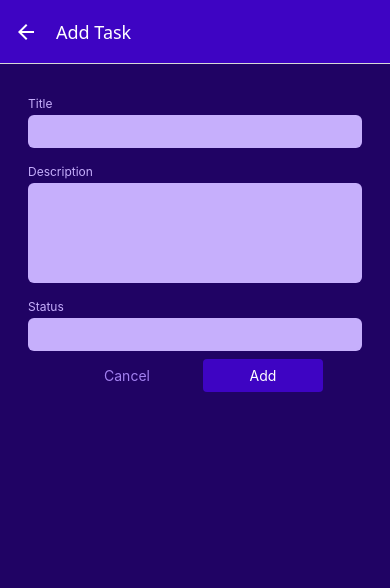
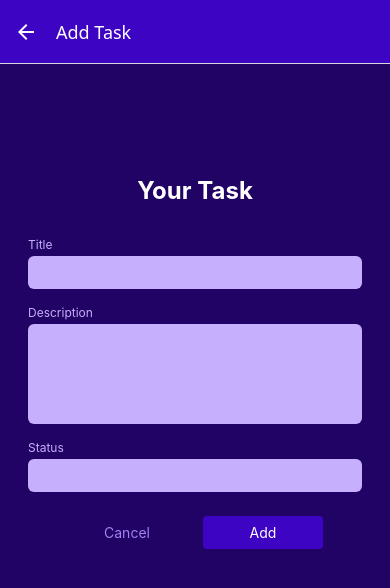
Before and after one commit to zarazi/taskman2, a React Native app: screen /ManageTask in a window 390 px wide. Shown: the top 588 px of the page. Built offline with nearby package versions, Linux system fonts and the light colour scheme.

Commit message:
Improve expense form

```diff
--- a/components/ManageTask/Input.tsx
+++ b/components/ManageTask/Input.tsx
@@ -11,10 +11,11 @@ import { GlobalStyles } from "../../constants/styles";
 
 interface InputProps {
   label: string;
+  style?: StyleProp<ViewStyle>;
   textInputConfig: TextInputProps;
 }
 
-function Input({ label, textInputConfig }: InputProps) {
+function Input({ label, style, textInputConfig }: InputProps) {
   const inputStyles: StyleProp<ViewStyle> = [styles.input];
 
   if (textInputConfig && textInputConfig.multiline) {
@@ -22,7 +23,7 @@ function Input({ label, textInputConfig }: InputProps) {
   }
 
   return (
-    <View style={styles.inputContainer}>
+    <View style={[styles.inputContainer, style]}>
       <Text style={styles.label}>{label}</Text>
       <TextInput style={inputStyles} {...textInputConfig} />
     </View>
--- a/components/ManageTask/TaskForm.tsx
+++ b/components/ManageTask/TaskForm.tsx
@@ -1,9 +1,10 @@
-import { View } from "react-native";
+import { View, Text, StyleSheet } from "react-native";
 import Input from "./Input";
 
 function TaskForm() {
   return (
-    <View>
+    <View style={styles.form}>
+      <Text style={styles.title}>Your Task</Text>
       <Input
         label="Title"
         textInputConfig={{
@@ -33,3 +34,17 @@ function TaskForm() {
 }
 
 export default TaskForm;
+
+const styles = StyleSheet.create({
+  form: {
+    marginTop: 64,
+    marginBottom: 16,
+  },
+  title: {
+    fontSize: 24,
+    fontWeight: "bold",
+    color: "white",
+    marginVertical: 24,
+    textAlign: "center",
+  },
+});
```
